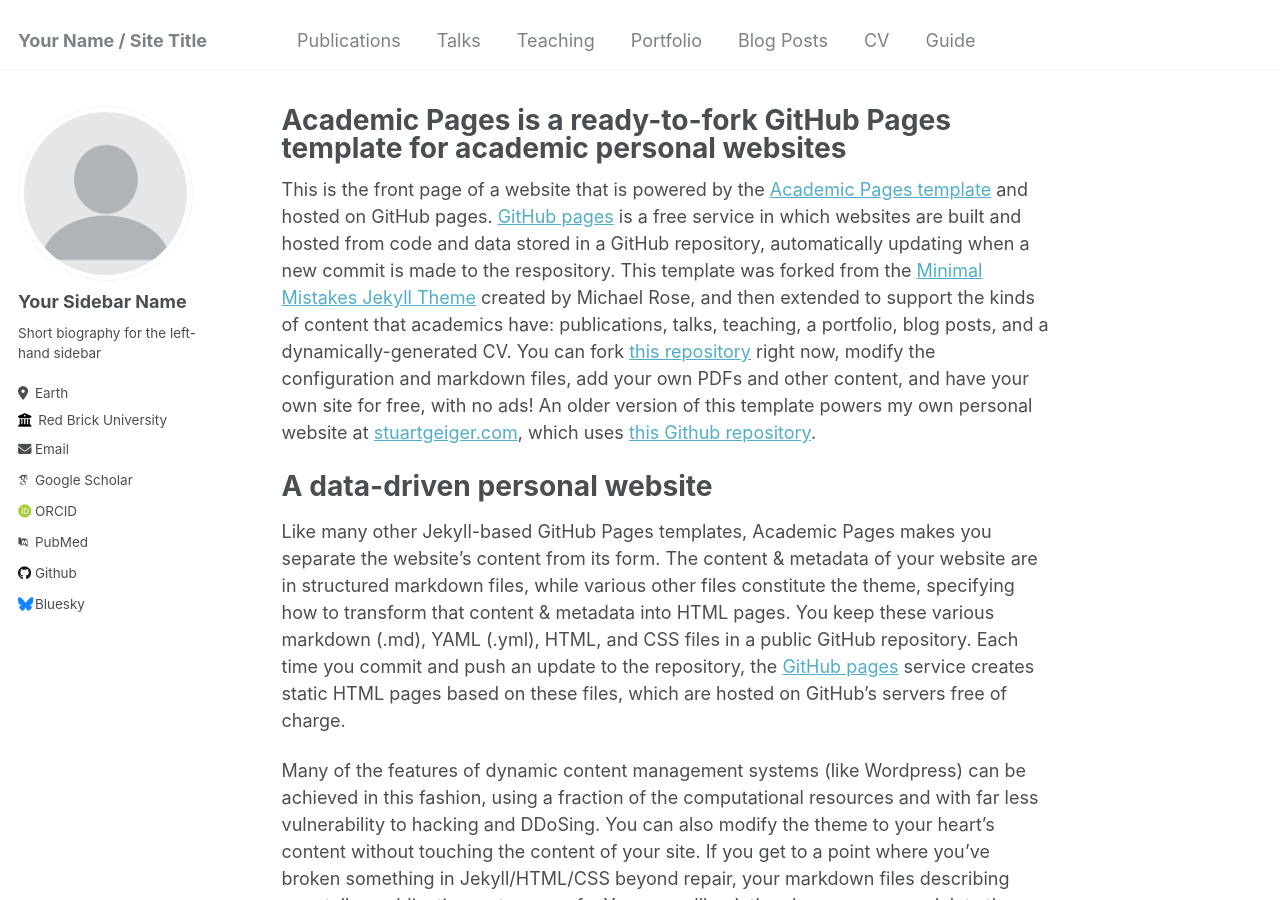
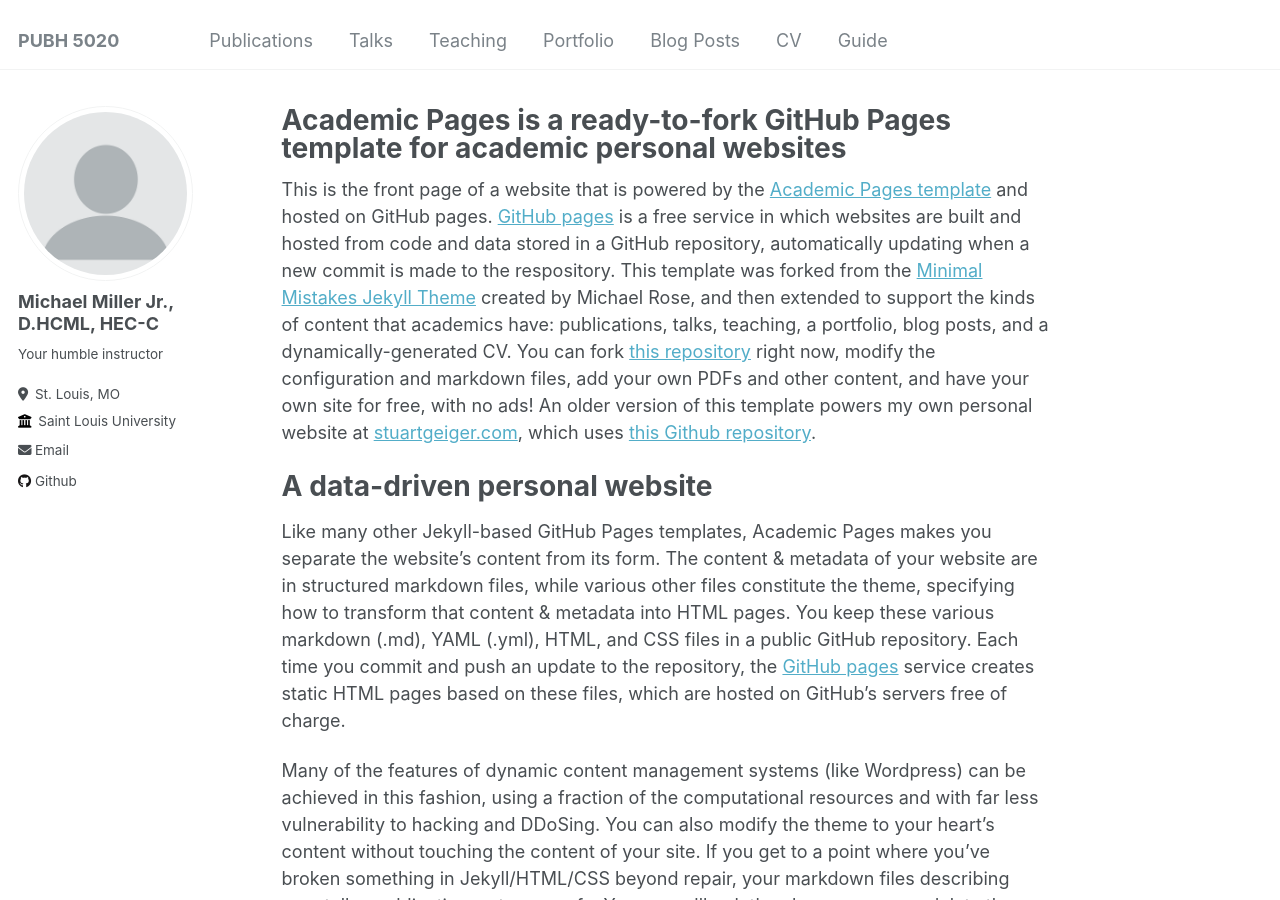
Before and after one commit to michaelmillerjr/michaelmillejr.github.io, a Jekyll site: the page built from _pages/about.md, in a window 1280 px wide and 900 px high. Built offline with Jekyll 4.4.1, drawn with Linux system fonts in a browser that asks for light colours; some web fonts are replaced.

Commit message:
Update _config.yml
first attempt at editing site basics

```diff
--- a/_config.yml
+++ b/_config.yml
@@ -8,13 +8,13 @@
 
 # Basic Site Settings
 locale                   : "en-US"
-title                    : "Your Name / Site Title"
+title                    : "PUBH 5020"
 title_separator          : "-"
 name                     : &name "Your Name"
-description              : &description "personal description"
-url                      : https://academicpages.github.io # the base hostname & protocol for your site e.g. "https://mmistakes.github.io"
+description              : &description "Ethical Issues in Public Health"
+url                      : https://pubh5020.vip # the base hostname & protocol for your site e.g. "https://mmistakes.github.io"
 baseurl                  : "" # the subpath of your site, e.g. "/blog"
-repository               : "academicpages/academicpages.github.io"
+repository               : "michaelmillerjr/michaelmillerjr.github.io"
 
 # Site Author - The following control what appear as part of the author content on the side bar.
 #               If a field is blank the icon and link will not appear, otherwise it will be shown.
@@ -22,33 +22,33 @@ repository               : "academicpages/academicpages.github.io"
 author:
   # Biographic information
   avatar           : "profile.png"
-  name             : "Your Sidebar Name"
+  name             : "Michael Miller Jr., D.HCML, HEC-C"
   pronouns         : # example: "she/her"
-  bio              : "Short biography for the left-hand sidebar"
-  location         : "Earth"
-  employer         : "Red Brick University"
+  bio              : "Your humble instructor"
+  location         : "St. Louis, MO"
+  employer         : "Saint Louis University"
   uri              : # URL
-  email            : "none@example.org"
+  email            : "info@pubh5020.vip"
 
   # Academic websites
   arxiv            : # URL - Update with the correct link to your profile
-  googlescholar    : "https://scholar.google.com/citations?user=PS_CX0AAAAAJ"
+  googlescholar    : # "https://scholar.google.com/citations?user=PS_CX0AAAAAJ"
   impactstory      : # URL
-  orcid            : "http://orcid.org/yourorcidurl"
+  orcid            : # "http://orcid.org/yourorcidurl"
   semantic         : # URL
-  pubmed           : "https://www.ncbi.nlm.nih.gov/pubmed/?term=john+snow"
+  pubmed           : # "https://www.ncbi.nlm.nih.gov/pubmed/?term=john+snow"
   researchgate     : # URL
 
   # Repositories and software development
   bitbucket        : # Username - Update with your username on the site
   codepen          : # Username
   dribbble         : # Username
-  github           : "academicpages"
+  github           : "michaelmillerjr"
   kaggle           : # Username
   stackoverflow    : # User number or user number and name (i.e., use "1" or "1/jeff-atwood")
 
   # Social media
-  bluesky          : "bsky.app" # Replace this with you Bluesky username
+  bluesky          : # "bsky.app" # Replace this with you Bluesky username
   facebook         : # Username
   flickr           : # Username
   foursquare       : # Username
@@ -136,10 +136,10 @@ social:
 
 
 # Analytics
-analytics:
-  provider               :  "false" # false (default), "google", "google-universal", "google-analytics-4", "custom"
-  google:
-    tracking_id          :
+# analytics:
+#  provider               :  "false" # false (default), "google", "google-universal", "google-analytics-4", "custom"
+#  google:
+#    tracking_id          :
 
 
 # Reading Files
```
